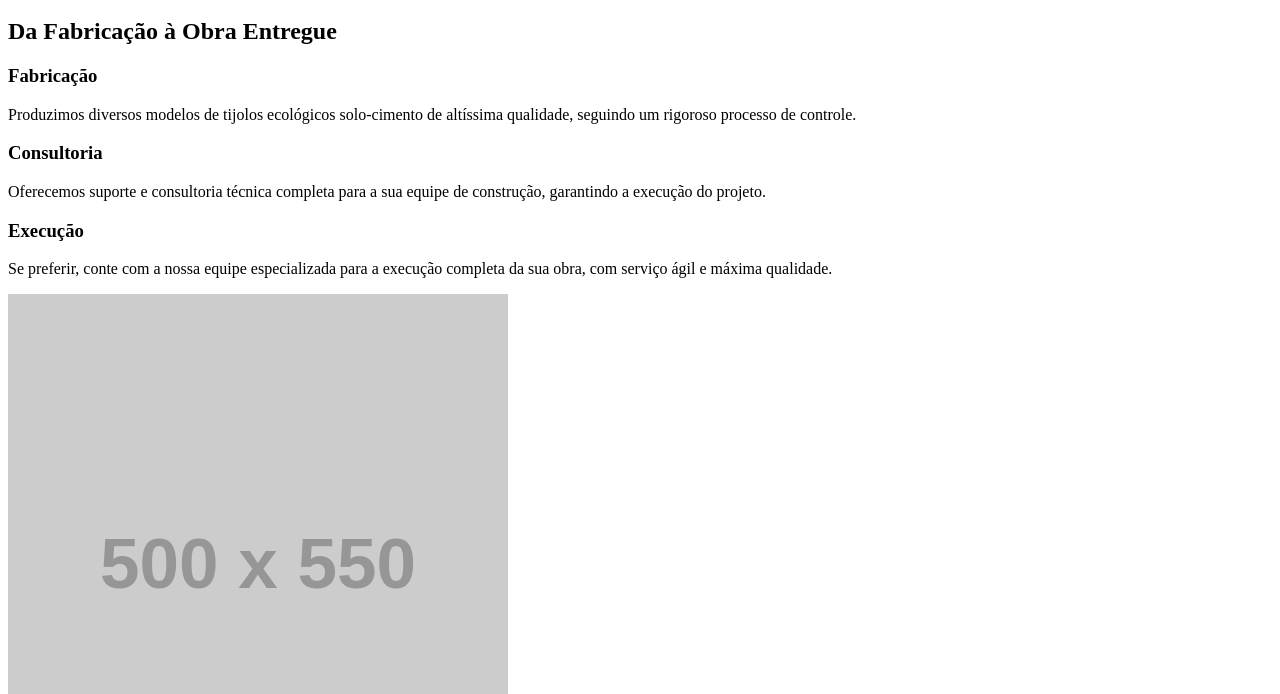
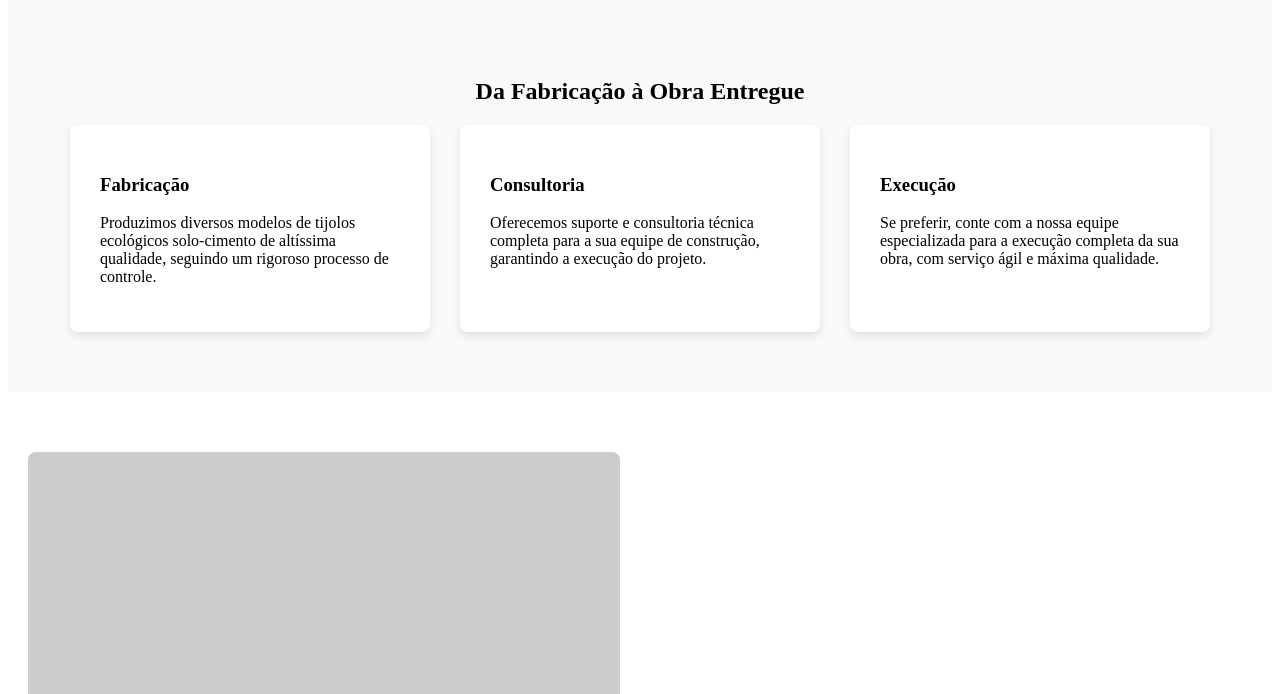
Before and after one commit to sebagz16/construverde, a plain HTML site: page index.html in a window 1280 px wide. Shown: the part 846-1540 px from the top of the page. Drawn offline with Linux system fonts and the light colour scheme; placeholder pictures from the web are drawn by us.

```diff
--- a/style.css
+++ b/style.css
@@ -24,3 +24,41 @@
 .hero h1, .hero p {
     text-shadow: 2px 2px 8px rgba(0, 0, 0, 0.7);
 }
+/* --- Seção de Informações (Cards) --- */
+.info-section {
+    padding: 60px 20px; /* Adiciona espaço interno */
+    text-align: center; /* Centraliza o título h2 */
+    background-color: #f9f9f9; /* Um fundo cinza bem claro */
+}
+
+.cards-container {
+    display: flex; /* Alinha os cards em linha */
+    justify-content: center; /* Centraliza o conjunto de cards */
+    gap: 30px; /* Cria um espaço entre os cards */
+}
+
+.card {
+    background-color: white;
+    padding: 30px;
+    border-radius: 8px;
+    box-shadow: 0 4px 8px rgba(0,0,0,0.1); /* Sombra sutil */
+    width: 300px;
+    text-align: left; /* Alinha o texto dos cards à esquerda */
+}
+
+/* --- Seção Sobre Nós (Duas Colunas) --- */
+.about-section {
+    display: flex; /* Cria o layout de duas colunas */
+    align-items: center; /* Alinha a imagem e o texto verticalmente */
+    padding: 60px 20px;
+    gap: 40px;
+}
+
+.about-image, .about-text {
+    flex: 1; /* Faz cada coluna ocupar 50% do espaço */
+}
+
+.about-image img {
+    width: 100%;
+    border-radius: 8px;
+}
```
